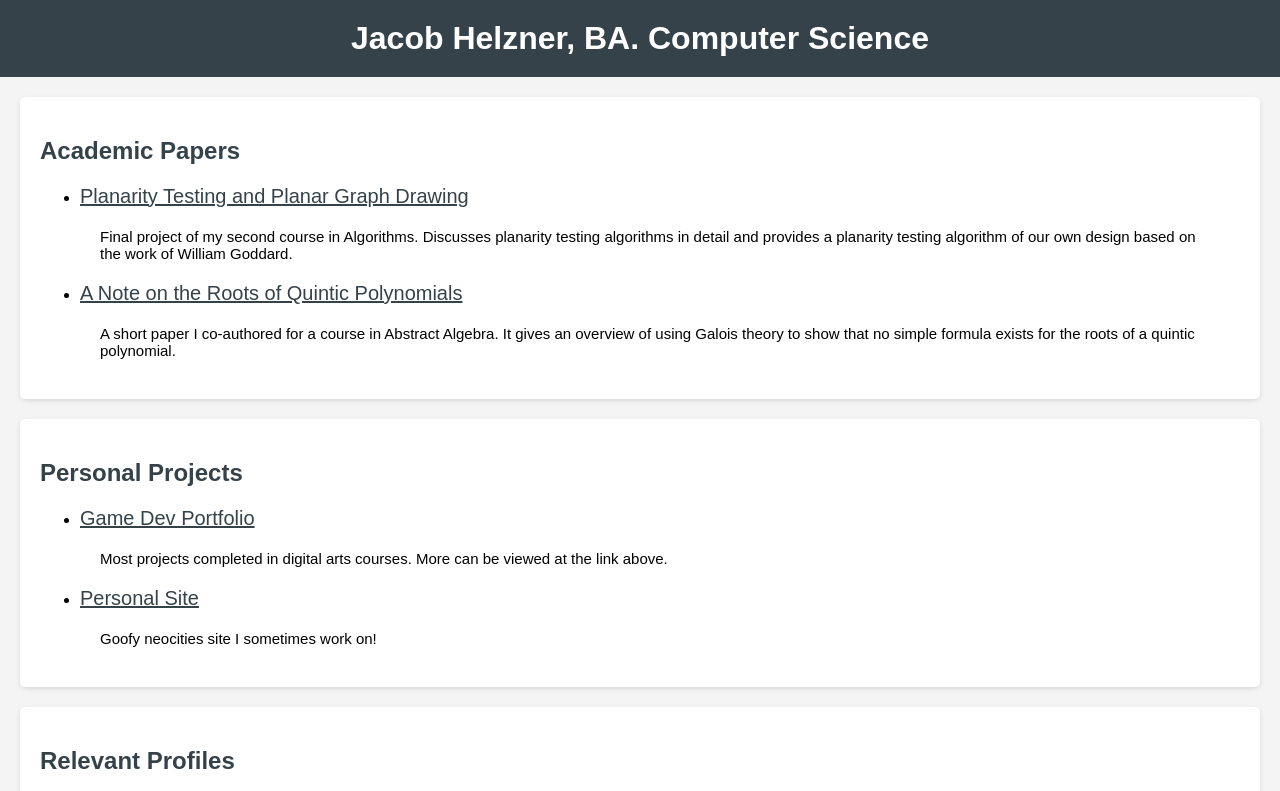
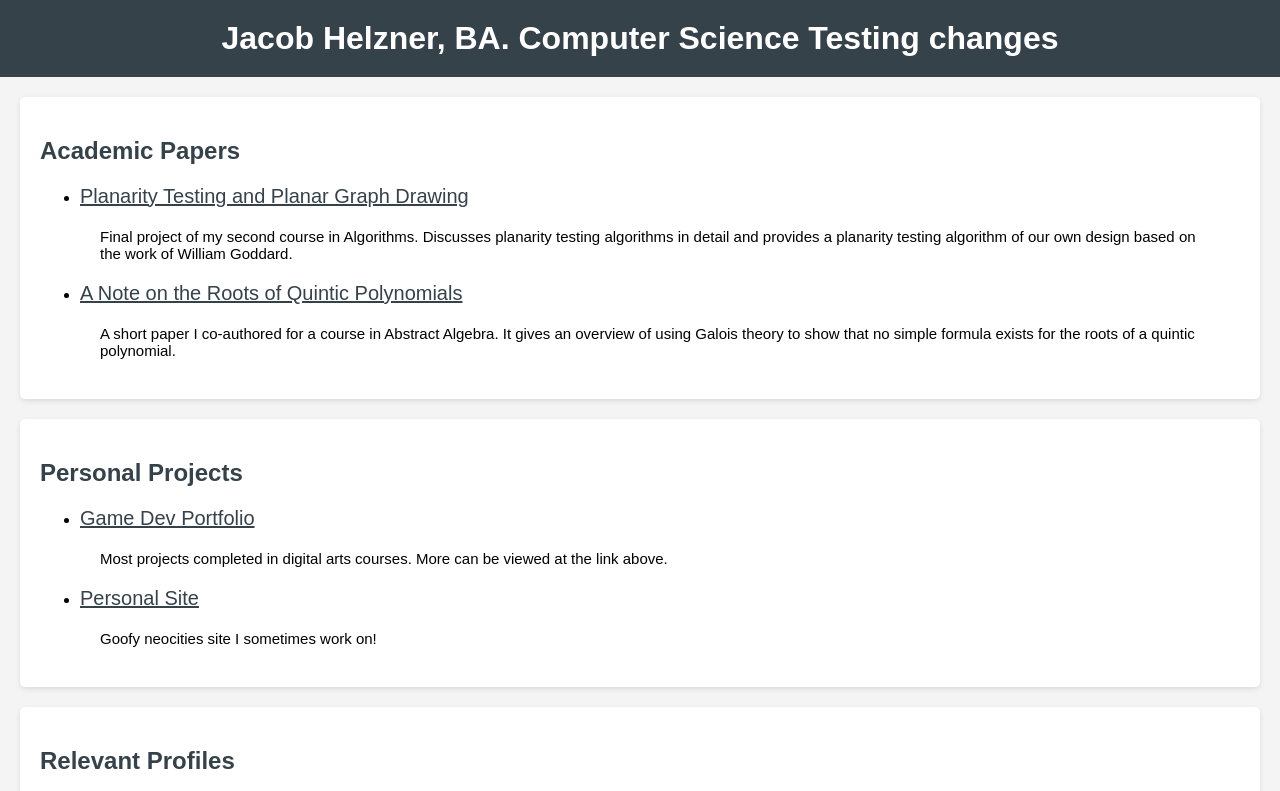
Before and after one commit to JacobHelzner/Professional-Website, a website: page index.html in a window 1280 px wide. Shown: the top 791 px of the page. Drawn offline with Linux system fonts and the light colour scheme.

Commit message:
Update index.html

```diff
--- a/index.html
+++ b/index.html
@@ -8,7 +8,7 @@
 </head>
 <body>
     <header>
-        <h1>Jacob Helzner, BA. Computer Science</h1>
+        <h1>Jacob Helzner, BA. Computer Science Testing changes</h1>
     </header>
 
     <section id="papers">
```
